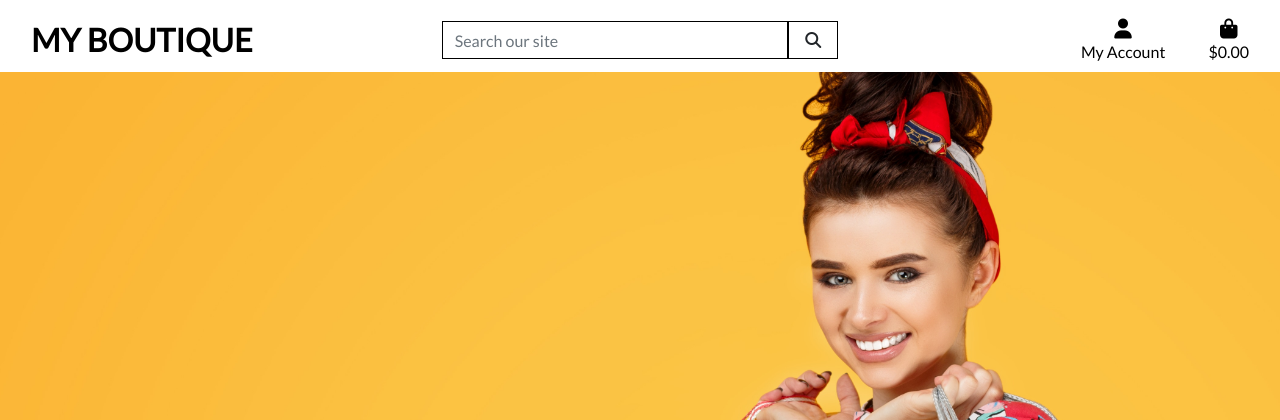
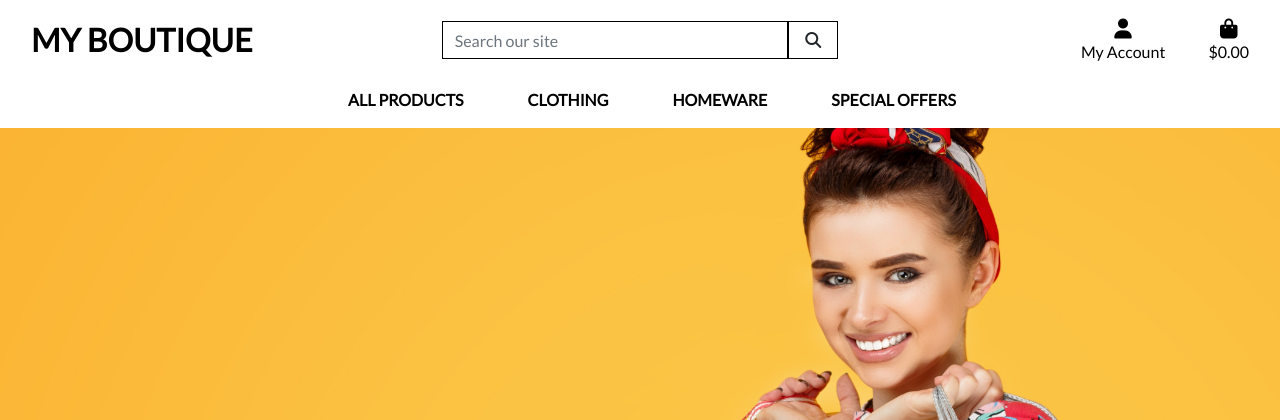
Before and after one commit to gaspar91/my-boutique, a Django app: template templates/base.html in a window 1280 px wide. Shown: the top 420 px of the page. Run offline with Django 3.2, Linux system fonts and the light colour scheme; the template is opened without the code that fills it, so the values that code supplies are empty; some libraries are stand-ins or nearby versions.

Commit message:
added mobile_header and main navbar

```diff
--- a/static/css/base.css
+++ b/static/css/base.css
@@ -1,19 +1,16 @@
-html{
+html {
     height: 100%;
-    /* allows our h100 classes in vertical centering to work.*/
 }
 
 body {
     background: url('/media/homepage_background_cropped.jpg') no-repeat center center fixed;
     background-size: cover;
-    /* ensures that it stays put in the center of the page */
     height: calc(100vh - 164px);
-    /* the eventual height of our top header */
     color: #555;
     font-family: 'Lato';
 }
 
-/* from Bulma a CSS framework similar to Bootstrap */
+/* from Bulma */
 .icon {
     align-items: center;
     display: inline-flex;
@@ -59,6 +56,10 @@ body {
     border: 1px solid black !important;
 }
 
+.bg-black {
+    background: #000 !important;
+}
+
 /* -------------------------------- Media Queries */
 
 /* Slightly larger container on xl screens */
--- a/templates/base.html
+++ b/templates/base.html
@@ -97,6 +97,15 @@
                 </ul>
             </div>
         </div>
+        <div class="row bg-white">
+                <nav class="navbar navbar-expand-lg navbar-light w-100">
+                    <button class="navbar-toggler" type="button" data-toggle="collapse" data-target="#main-nav" aria-controls="main-nav" aria-expanded="false" aria-label="Toggle navigation">
+                        <span class="navbar-toggler-icon"></span>
+                    </button>
+                    {% include 'includes/mobile_top_header.html' %}
+                    {% include 'includes/main_nav.html' %}
+                </nav>
+        </div>
     </header>
 
     {% if messages %}
--- /dev/null
+++ b/templates/includes/main_nav.html
@@ -0,0 +1,62 @@
+<div class="collapse navbar-collapse" id="main-nav">
+    <ul class="navbar-nav w-auto mx-auto">
+        <li class="nav-item dropdown">
+            <a class="logo-font font-weight-bold nav-link text-black mr-5" href="#" id="all-products-link" data-toggle="dropdown" aria-haspopup="true" aria-expanded="false">
+                All Products
+            </a>
+            <div class="dropdown-menu border-0" aria-labelledby="all-products-link">
+                <a href="" class="dropdown-item">By Price</a>
+                <a href="" class="dropdown-item ">By Rating</a>
+                <a href="" class="dropdown-item ">By Category</a>
+                <a href="" class="dropdown-item">All Products</a>
+            </div>
+        </li>
+
+        <!-- Menu for Clothing-->
+
+        <li class="nav-item dropdown">
+            <a class="logo-font font-weight-bold nav-link text-black mr-5" href="#" id="clothing-link" data-toggle="dropdown" aria-haspopup="true" aria-expanded="false">
+                Clothing
+            </a>
+            <div class="dropdown-menu border-0" aria-labelledby="clothing-link">
+                <a href="" class="dropdown-item">Activewear &amp; Essentials</a>
+                <a href="" class="dropdown-item">Jeans</a>
+                <a href="" class="dropdown-item">Shirts</a>
+                <a href="" class="dropdown-item">All Clothing</a>
+            </div>
+        </li>
+
+        <!-- End Menu for Clothing-->
+
+        <!-- Menu for Homeware-->
+
+        <li class="nav-item dropdown">
+            <a class="logo-font font-weight-bold nav-link text-black mr-5" href="#" id="homeware-link" data-toggle="dropdown" aria-haspopup="true" aria-expanded="false">
+                Homeware
+            </a>
+            <div class="dropdown-menu border-0" aria-labelledby="homeware-link">
+                <a href="" class="dropdown-item">Bed &amp; Bath</a>
+                <a href="" class="dropdown-item">Kitchen &amp; Dining</a>
+                <a href="" class="dropdown-item">All Homeware</a>
+            </div>
+        </li>
+
+        <!-- End Menu for Homeware-->
+
+        <!-- Menu for Special Offers-->
+
+        <li class="nav-item dropdown">
+            <a class="logo-font font-weight-bold nav-link text-black" href="#" id="specials-link" data-toggle="dropdown" aria-haspopup="true" aria-expanded="false">
+                Special Offers
+            </a>
+            <div class="dropdown-menu border-0" aria-labelledby="specials-link">
+                <a href="" class="dropdown-item">New Arrivals</a>
+                <a href="" class="dropdown-item">Deals</a>
+                <a href="" class="dropdown-item">Clearance</a>
+                <a href="" class="dropdown-item">All Specials</a>
+            </div>
+        </li>
+
+        <!-- End Menu for Special Offers-->
+    </ul>
+</div>
--- /dev/null
+++ b/templates/includes/mobile_top_header.html
@@ -0,0 +1,56 @@
+<li class="list-inline-item">
+    <a class="text-black nav-link d-block d-lg-none" href="#" id="mobile-search" data-toggle="dropdown" aria-haspopup="true" aria-expanded="false">
+        <div class="text-center">
+            <div><i class="fas fa-search fa-lg"></i></div>
+            <p class="my-0">Search</p>
+        </div>
+    </a>
+    <div class="dropdown-menu border-0 w-100 p-3 rounded-0 my-0" aria-labelledby="mobile-search">
+        <form class="form" method="GET" action="">
+            <div class="input-group w-100">
+                <input class="form-control border border-black rounded-0" type="text" name="q" placeholder="Search our site">
+                <div class="input-group-append">
+                    <button class="form-control form-control btn btn-black border border-black rounded-0" type="submit">
+                        <span class="icon">
+                            <i class="fas fa-search"></i>
+                        </span>
+                    </button>
+                </div>
+            </div>
+        </form>
+    </div>
+</li>
+<li class="list-inline-item dropdown">
+    <a class="text-black nav-link d-block d-lg-none" href="#" id="user-options" data-toggle="dropdown" aria-haspopup="true" aria-expanded="false">
+        <div class="text-center">
+            <div><i class="fas fa-user fa-lg"></i></div>
+            <p class="my-0">My Account</p>
+        </div>
+    </a>
+    <div class="dropdown-menu border-0" aria-labelledby="user-options">
+        {% if request.user.is_authenticated %}
+            {% if request.user.is_superuser %}
+                <a href="{% url 'account_logout' %}" class="dropdown-item">Product Management</a>
+            {% endif %}
+            <a href="" class="dropdown-item">My Profile</a>
+            <a href="{% url 'account_logout' %}" class="dropdown-item">Logout</a>
+        {% else %}
+            <a href="{% url 'account_signup' %}" class="dropdown-item">Register</a>
+            <a href="{% url 'account_login' %}" class="dropdown-item">Login</a>
+        {% endif %}
+    </div>
+</li>
+<li class="list-inline-item">
+    <a class="{% if grand_total %}text-primary font-weight-bold{% else %}text-black{% endif %} nav-link d-block d-lg-none" href="">
+        <div class="text-center">
+            <div><i class="fas fa-shopping-bag fa-lg"></i></div>
+            <p class="my-0">
+                {% if grand_total %}
+                    ${{ grand_total|floatformat:2 }}
+                {% else %}
+                    $0.00
+                {% endif %}
+            </p>
+        </div>
+    </a>
+</li>
```
